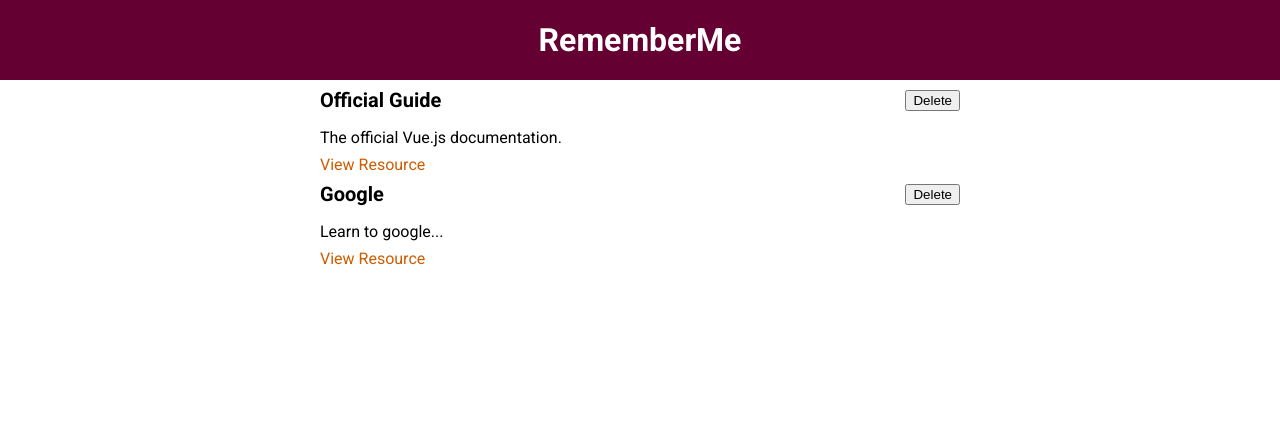
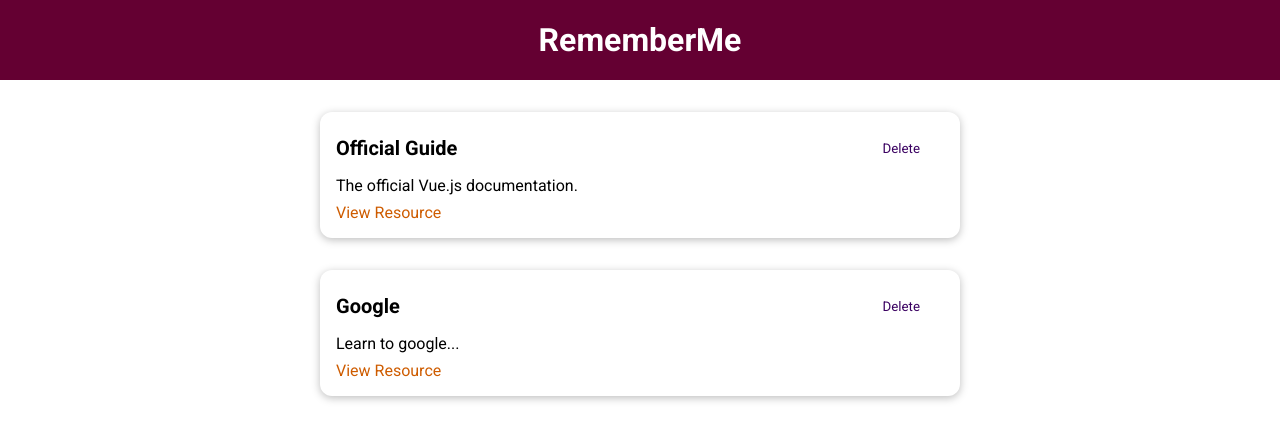
Before and after one commit to mohsen-pashootan/simple_vue_vite, a Vue app: page / in a window 1280 px wide. Shown: the top 440 px of the page. Built offline with nearby package versions, Linux system fonts and the light colour scheme.

Commit message:
feat(button)add base button

```diff
--- /dev/null
+++ b/src/components/UI/BaseButton.vue
@@ -0,0 +1,39 @@
+<template>
+  <button :type="type" :class="mode">
+    <slot></slot>
+  </button>
+</template>
+
+<script>
+export default {
+  props: ['type', 'mode']
+}
+</script>
+
+<style scoped>
+button {
+  padding: 0.75rem 1.5rem;
+  font-family: inherit;
+  background-color: #3a0061;
+  border: 1px solid #3a0061;
+  color: white;
+  cursor: pointer;
+}
+
+button:hover,
+button:active {
+  background-color: #270041;
+  border-color: #270041;
+}
+
+.flat {
+  background-color: transparent;
+  color: #3a0061;
+  border: none;
+}
+
+.flat:hover,
+.flat:active {
+  background-color: #edd2ff;
+}
+</style>
--- a/src/components/learning-resources/LearningResource.vue
+++ b/src/components/learning-resources/LearningResource.vue
@@ -1,15 +1,15 @@
 <template>
   <li>
-    <div>
+    <base-card>
       <header>
         <h3>{{ title }}</h3>
-        <button>Delete</button>
+        <base-button mode="flat">Delete</base-button>
       </header>
-    </div>
-    <p>{{ description }}</p>
-    <nav>
-      <a :href="link">View Resource</a>
-    </nav>
+      <p>{{ description }}</p>
+      <nav>
+        <a :href="link">View Resource</a>
+      </nav>
+    </base-card>
   </li>
 </template>
 
--- a/src/main.js
+++ b/src/main.js
@@ -2,9 +2,11 @@
 
 import App from './App.vue'
 import BaseCard from './components/UI/BaseCard.vue'
+import BaseButton from './components/UI/BaseButton.vue'
 
 const app = createApp(App)
 
 app.component('base-card', BaseCard)
+app.component('base-button', BaseButton)
 
 app.mount('#app')
```
